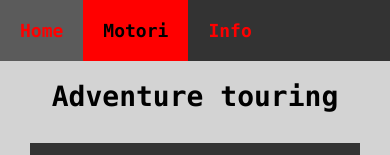
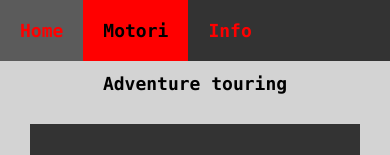
Before and after one commit to BeljoSeljo/au, a plain HTML site: page Touring.html in a window 390 px wide. Shown: the top 155 px of the page. Drawn offline with Linux system fonts and the light colour scheme.

Commit message:
Update Touring.html

```diff
--- a/Touring.html
+++ b/Touring.html
@@ -120,6 +120,9 @@ img{
   .drugi{
     font-size: 10px;
     }
+  .naslov{
+    font-size:9px;
+}
   .slike{
     width: 65%;
     float: none;
```
